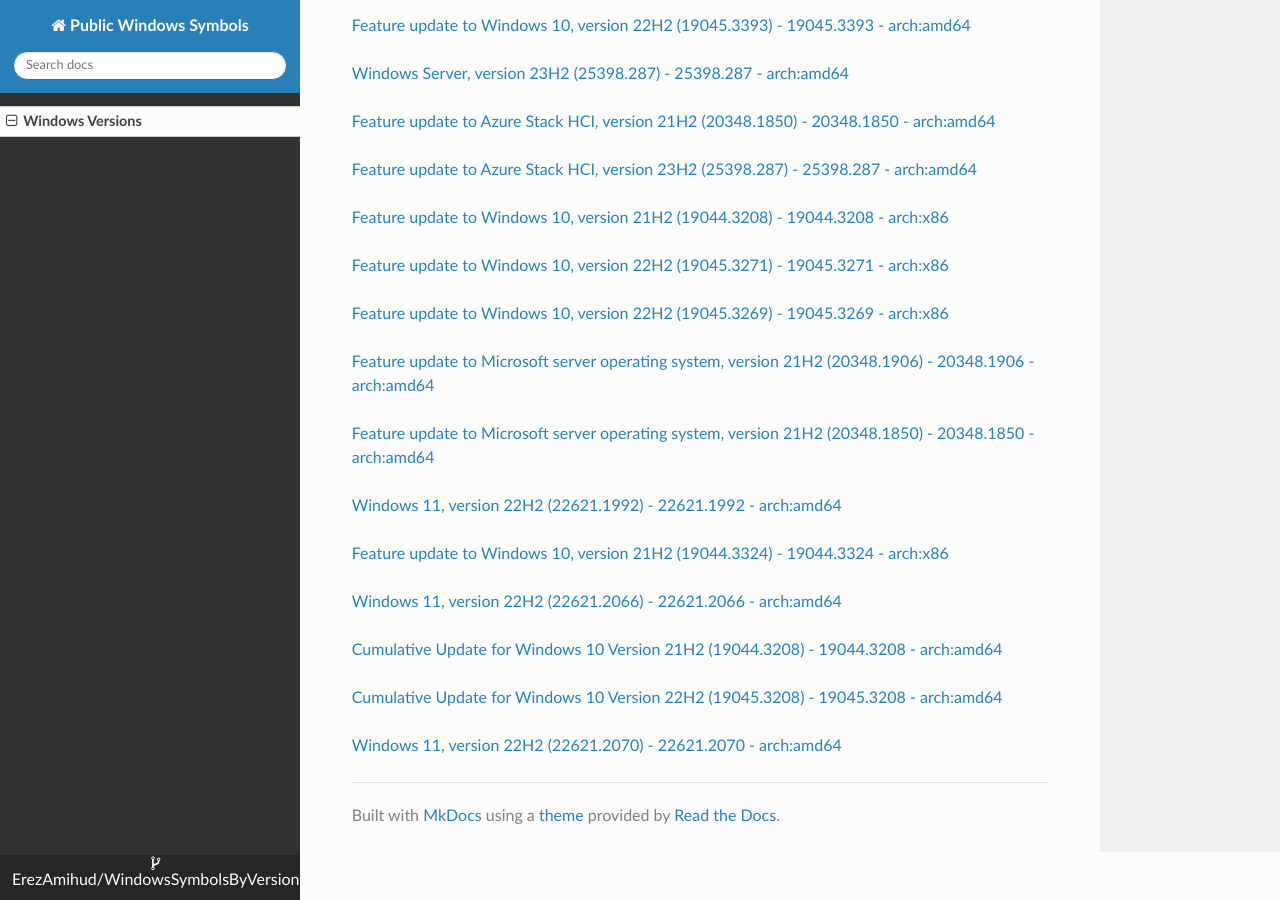
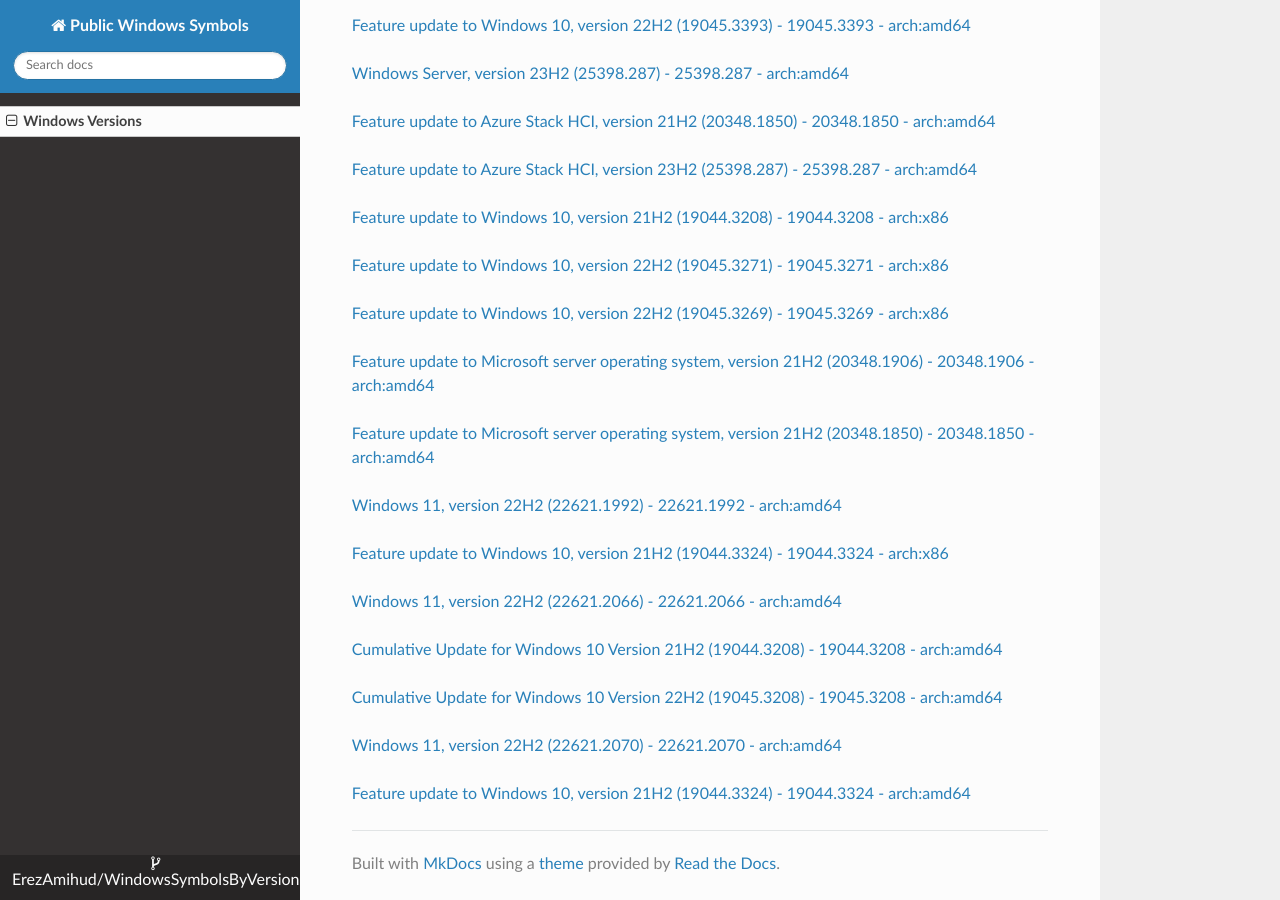
Before and after one commit to ErezAmihud/WindowsSymbolsByVersion, an MkDocs documentation site: the page built from docs/index.md, in a window 1280 px wide and 900 px high, scrolled down 27197 px. Built offline with MkDocs 1.6.1, drawn with Linux system fonts in a browser that asks for light colours; nearby versions of some CDN libraries.

Commit message:
Automated commit, add manifest for f29484a9-6de5-4dcd-80d4-4677498412db

```diff
--- a/docs/index.md
+++ b/docs/index.md
@@ -1549,3 +1549,6 @@
 
 
 [Windows 11, version 22H2 (22621.2070) - 22621.2070 - arch:amd64](https://github.com/ErezAmihud/WindowsSymbolsByVersion/blob/main/manifests/299201bc-d363-465a-9c22-eb714cd9ef41.manifest)
+
+
+[Feature update to Windows 10, version 21H2 (19044.3324) - 19044.3324 - arch:amd64](https://github.com/ErezAmihud/WindowsSymbolsByVersion/blob/main/manifests/f29484a9-6de5-4dcd-80d4-4677498412db.manifest)
```
Also changed, not shown: process_builds.json (+1 -1 lines), 1 other file.
